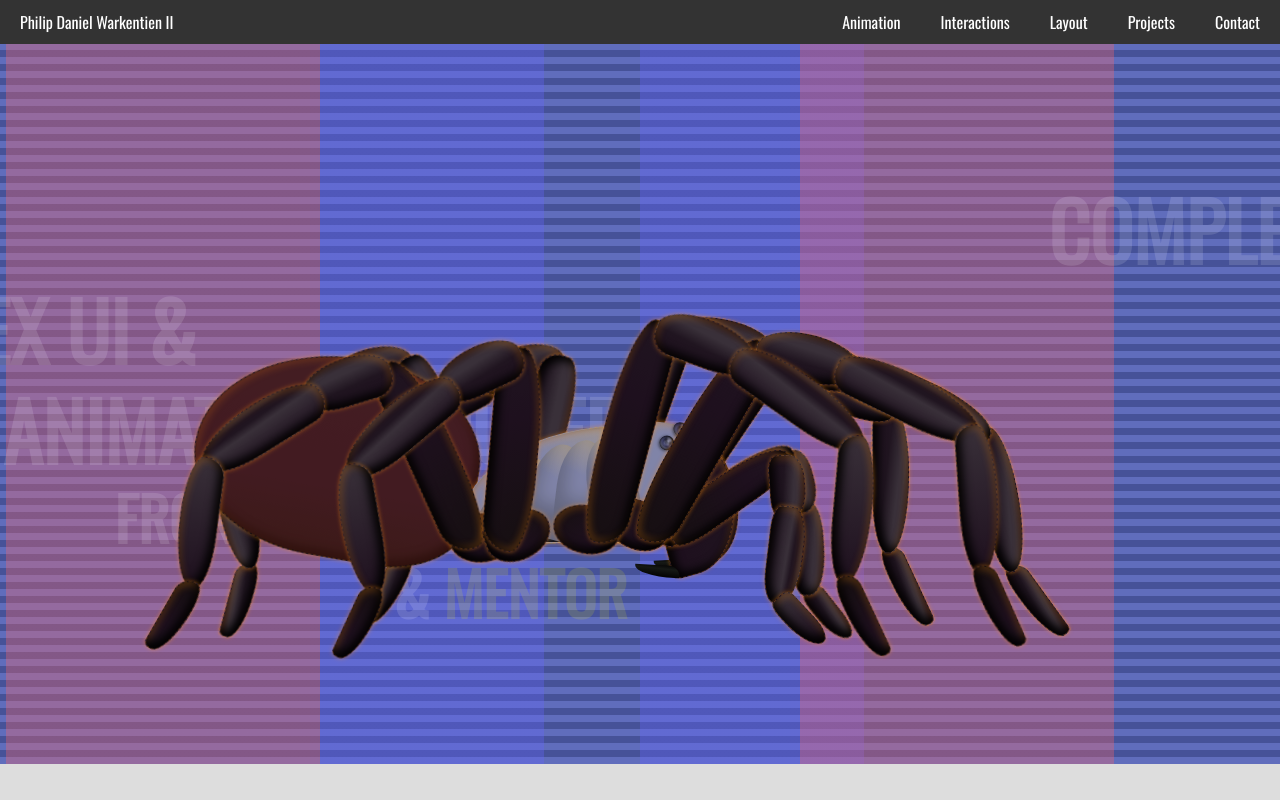
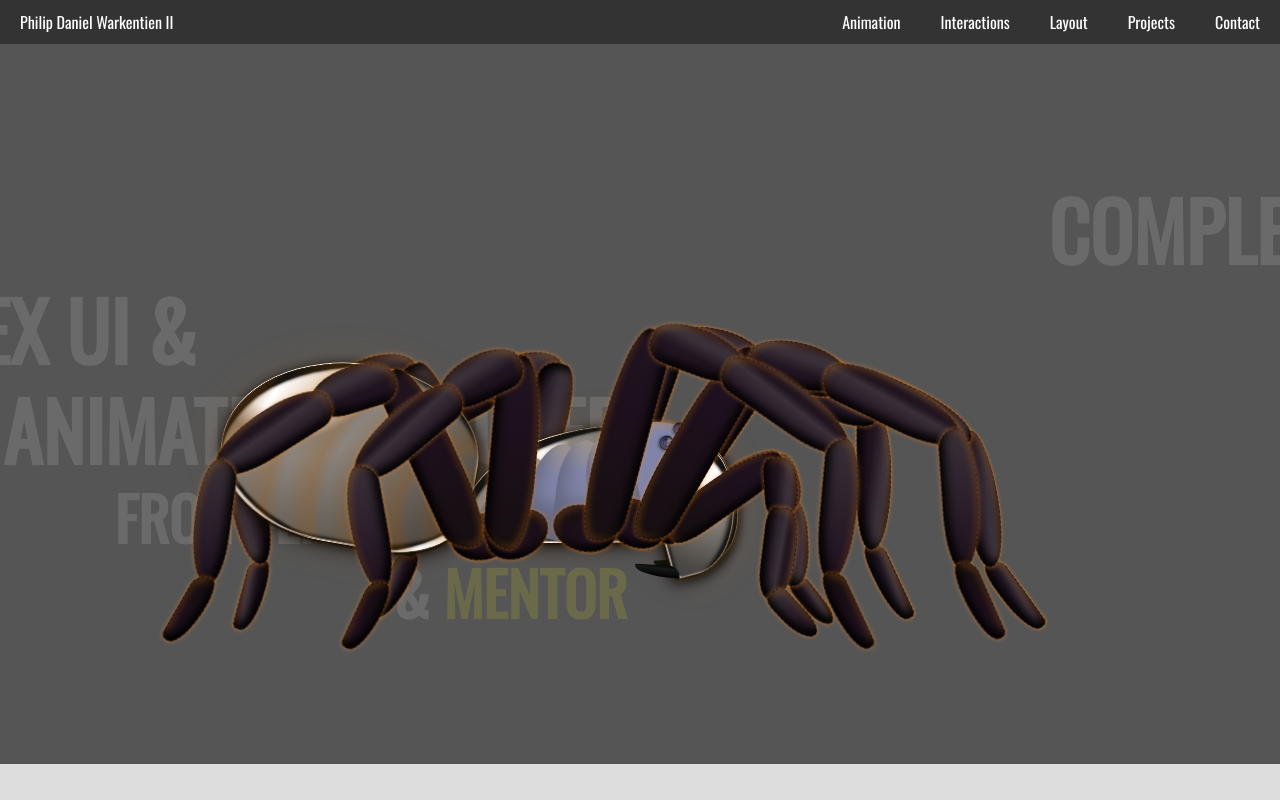
Before and after one commit to warkentien2/warkentien2, a React (Create React App) app: page / in a window 1280 px wide. Built offline with nearby package versions, Linux system fonts and the light colour scheme.

Commit message:
Play with colors

```diff
--- a/src/styles/css/index.css
+++ b/src/styles/css/index.css
@@ -37,16 +37,14 @@
 
 .hero {
   background: #555;
-  background: repeating-linear-gradient(0deg, #606dbc, #606dbc 7px, #465298 7px, #465298 14px);
   height: 90vh;
   overflow: hidden;
 }
 .hero::before {
-  content: "";
   position: absolute;
   left: 0;
   top: 0;
-  background: linear-gradient(90deg, transparent 25%, rgba(100, 100, 255, 0.33) 25%, rgba(100, 100, 255, 0.33) 42.5%, transparent 42.5%, transparent 62.5%, rgba(255, 100, 100, 0.33) 62.5%, rgba(255, 100, 100, 0.33) 87%, transparent 87%), linear-gradient(90deg, transparent 0.5%, rgba(255, 100, 100, 0.33) 0.5%, rgba(255, 100, 100, 0.33) 25%, transparent 25%, transparent 50%, rgba(100, 100, 255, 0.33) 50%, rgba(100, 100, 255, 0.33) 67.5%, transparent 67.5%);
+  background: linear-gradient(90deg, transparent 25%, rgba(255, 100, 100, 0.33) 25%, rgba(255, 100, 100, 0.33) 42.5%, transparent 42.5%, transparent 63.5%, rgba(255, 100, 100, 0.33) 63.5%, rgba(255, 100, 100, 0.33) 81%, transparent 81%), linear-gradient(90deg, transparent 7.5%, rgba(100, 100, 255, 0.33) 7.5%, rgba(100, 100, 255, 0.33) 25%, transparent 25%, transparent 50%, rgba(100, 100, 255, 0.33) 50%, rgba(100, 100, 255, 0.33) 67.5%, transparent 67.5%);
   width: 100%;
   height: 100%;
 }
@@ -159,12 +157,14 @@
   border: 1px dashed rgba(255, 143, 20, 0.25);
   box-shadow: inset -4px -5px 10px black, inset 3px 2px 7px rgba(255, 143, 20, 0.25), 0 0 4px rgba(255, 143, 20, 0.5);
   transform-origin: 5% 50%;
+  background: radial-gradient(circle at 20% -5%, #FFF 25%, #D8D0CD 29%, #8A847E 35%, #8A847E 42.5%, #4D4945 85%, #3F3F47 100%) !important;
+  box-shadow: inset -3em -4.5em 0.175em -5.125em #FFF, inset -4.625em -2.75em 0.175em -5.125em #FFF, inset -4.625em -2.75em 0.125em -5em #D8D0CD, inset -3em -4.5em 0.125em -5em #D8D0CD, inset 2em -2.5em 0.125em -3em #D8D0CD, inset -0.125em -0.175em 0.125em -0.125em #D8D0CD, inset 0 -0.0525em 0.1em -0.0125em #D8D0CD, inset -2em -5.25em 0.25em -5em #131210, inset -3.8em -2.75em 0.25em -4em #131210, inset 1.875em -2.375em 0.175em -2.5em #131210, inset 3.625em 2.625em 0.125em -4em #131210, inset 1.875em 3em 0.125em -3em #131210, inset 0.5em 0.375em 0.125em -0.375em #131210, inset -2em 2.25em 0.25em -2.75em #131210, inset 3.625em 2.625em 0.25em -3.9em #4D4945, inset 1.875em 3em 0.25em -2.95em #4D4945, inset -1.125em 2.125em 0.375em -2em #4D4945, 0.075em 0.175em 0.2em 0.0125em rgba(0, 0, 0, 0.75), 0.125em 0.1em 0.75em 0.175em rgba(0, 0, 0, 0.35), 0.5em 0.5em 1em 0.25em rgba(0, 0, 0, 0.25), -0.25em 0.5em 1.5em 0.5em rgba(0, 0, 0, 0.1), 0 0 3.5em rgba(238, 162, 66, 0.125), 0.125em 0.125em 0.25em -0.05em rgba(238, 162, 66, 0.75), 0.125em 0.125em 0.75em 0.125em rgba(0, 0, 0, 0.25), 0.125em 0.125em 0.5em -0.05em rgba(238, 162, 66, 0.25) !important;
 }
 .x-body-part.x-abdomen {
-  left: -137.5%;
-  top: -40.5%;
-  width: calc(22.67em + 2px);
-  height: calc(16em + 2px);
+  left: -123.75%;
+  top: -36.45%;
+  width: calc(20.4em + 2px);
+  height: calc(14.4em + 2px);
   border-radius: 60% 50% 35% 50%;
   transform-origin: 97.5% 60.5%;
   transform: rotate(10deg);
@@ -178,7 +178,7 @@
   width: 100%;
   height: 100%;
   border-radius: inherit;
-  background-color: #8b302955;
+  background-image: radial-gradient(circle at 100% 75%, transparent 5%, #a0520040 10%, transparent 20%, #a0520040 25%, transparent 35%, #a0520040 40%, transparent 50%, #a0520040 55%, transparent 65%, #a0520040 70%, transparent 80%, #a0520040 85%);
 }
 .x-body-part.x-abdomen::after {
   left: 97.5%;
@@ -308,8 +308,8 @@
   top: 50%;
 }
 .x-body-part .x-leg {
-  width: calc(17.33em + 2px);
-  height: calc(3.73em + 2px);
+  width: calc(16.46em + 2px);
+  height: calc(3.54em + 2px);
   left: 70%;
   top: 60%;
   transform-origin: 10% 55%;
@@ -328,8 +328,8 @@
   transform: rotate(30deg);
 }
 .x-body-part .x-leg.x-leg--background {
-  width: calc(17.28em + 2px);
-  height: calc(3.71em + 2px);
+  width: calc(16.41em + 2px);
+  height: calc(3.52em + 2px);
   z-index: -2;
 }
 .x-body-part .x-leg.x-leg--background.x-pedipalp {
@@ -562,8 +562,8 @@
   left: 95%;
   top: 60%;
   transform: rotate(60deg);
-  width: calc(10.67em + 2px);
-  height: calc(2.93em + 2px);
+  width: calc(10.14em + 2px);
+  height: calc(2.78em + 2px);
 }
 .x-body-part .x-pedipalp .x-leg-parts {
   border-radius: 40% 50% 35% 25%;
@@ -585,16 +585,18 @@
   height: calc(70% + 2px);
   border-radius: 1em 50% 80% 30%;
 }
-.x-body-part .pedipalp-2 {
+.x-body-part .x-pedipalp.pedipalp-2 {
   transform: rotate(32.5deg);
+  width: calc(9.63em + 2px) !important;
+  height: calc(2.64em + 2px) !important;
 }
-.x-body-part .pedipalp-2 .x-femur {
+.x-body-part .x-pedipalp.pedipalp-2 .x-femur {
   transform: rotate(-67.5deg);
 }
-.x-body-part .pedipalp-2 .x-patella {
+.x-body-part .x-pedipalp.pedipalp-2 .x-patella {
   transform: rotate(110deg);
 }
-.x-body-part .pedipalp-2 .x-metatarsus {
+.x-body-part .x-pedipalp.pedipalp-2 .x-metatarsus {
   transform: rotate(-35deg);
 }
 
--- a/src/styles/scss/_App.scss
+++ b/src/styles/scss/_App.scss
@@ -49,24 +49,24 @@
   $bg: #555;
 
   &::before {
-    content: '';
+    // content: '';
     position: absolute;
     left: 0;
     top: 0;
     background: linear-gradient(90deg,
                   transparent 25%,
-                  rgba(100, 100, 255, 0.33) 25%,
-                  rgba(100, 100, 255, 0.33) 42.5%,
+                  rgba(255, 100, 100, 0.33) 25%,
+                  rgba(255, 100, 100, 0.33) 42.5%,
                   transparent 42.5%,
-                  transparent 62.5%,
-                  rgba(255, 100, 100, 0.33) 62.5%,
-                  rgba(255, 100, 100, 0.33) 87%,
-                  transparent 87%
+                  transparent 63.5%,
+                  rgba(255, 100, 100, 0.33) 63.5%,
+                  rgba(255, 100, 100, 0.33) 81%,
+                  transparent 81%
                 ),
                 linear-gradient(90deg,
-                  transparent 0.5%,
-                  rgba(255, 100, 100, 0.33) 0.5%,
-                  rgba(255, 100, 100, 0.33) 25%,
+                  transparent 7.5%,
+                  rgba(100, 100, 255, 0.33) 7.5%,
+                  rgba(100, 100, 255, 0.33) 25%,
                   transparent 25%,
                   transparent 50%,
                   rgba(100, 100, 255, 0.33) 50%,
@@ -78,13 +78,13 @@
   }
 
   background: $bg;
-  background: repeating-linear-gradient(
-    0deg,
-    #606dbc,
-    #606dbc 7px,
-    #465298 7px,
-    #465298 14px
-  );
+  // background: repeating-linear-gradient(
+  //   0deg,
+  //   #606dbc,
+  //   #606dbc 7px,
+  //   #465298 7px,
+  //   #465298 14px
+  // );
   height: 90vh;
   overflow: hidden;
 
--- a/src/styles/scss/_Tarantula.scss
+++ b/src/styles/scss/_Tarantula.scss
@@ -97,14 +97,14 @@ $steel-c8: #131210;
     border: $border;
     box-shadow: $body-shadow;
     transform-origin: 5% 50%;
-    // background: radial-gradient(circle at 20% -5%, $steel-c1 25%, $steel-c2 29%, $steel-c3 35%, $steel-c3 42.5%, $steel-c6 85%, $steel-c7 100%) !important;
-    // box-shadow: inset -3em -4.5em 0.175em -5.125em $steel-c1, inset -4.625em -2.75em 0.175em -5.125em $steel-c1, inset -4.625em -2.75em 0.125em -5em $steel-c2, inset -3em -4.5em 0.125em -5em $steel-c2, inset 2em -2.5em 0.125em -3em $steel-c2, inset -0.125em -0.175em 0.125em -0.125em $steel-c2, inset 0 -0.0525em 0.1em -0.0125em $steel-c2, inset -2em -5.25em 0.25em -5em $steel-c8, inset -3.8em -2.75em 0.25em -4em $steel-c8, inset 1.875em -2.375em 0.175em -2.5em $steel-c8, inset 3.625em 2.625em 0.125em -4em $steel-c8, inset 1.875em 3em 0.125em -3em $steel-c8, inset 0.5em 0.375em 0.125em -0.375em $steel-c8, inset -2em 2.25em 0.25em -2.75em $steel-c8, inset 3.625em 2.625em 0.25em -3.9em $steel-c6, inset 1.875em 3em 0.25em -2.95em $steel-c6, inset -1.125em 2.125em 0.375em -2em $steel-c6, 0.075em 0.175em 0.2em 0.0125em rgba(0, 0, 0, 0.75), 0.125em 0.1em 0.75em 0.175em rgba(0, 0, 0, 0.35), 0.5em 0.5em 1em 0.25em rgba(0, 0, 0, 0.25), -0.25em 0.5em 1.5em 0.5em rgba(0, 0, 0, 0.1), 0 0 3.5em rgba(238,162,66, 0.125), 0.125em 0.125em 0.25em -0.05em rgba(238,162,66, 0.75), 0.125em 0.125em 0.75em 0.125em rgba(0, 0, 0, 0.25), 0.125em 0.125em 0.5em -0.05em rgba(238,162,66, 0.25) !important;
+    background: radial-gradient(circle at 20% -5%, $steel-c1 25%, $steel-c2 29%, $steel-c3 35%, $steel-c3 42.5%, $steel-c6 85%, $steel-c7 100%) !important;
+    box-shadow: inset -3em -4.5em 0.175em -5.125em $steel-c1, inset -4.625em -2.75em 0.175em -5.125em $steel-c1, inset -4.625em -2.75em 0.125em -5em $steel-c2, inset -3em -4.5em 0.125em -5em $steel-c2, inset 2em -2.5em 0.125em -3em $steel-c2, inset -0.125em -0.175em 0.125em -0.125em $steel-c2, inset 0 -0.0525em 0.1em -0.0125em $steel-c2, inset -2em -5.25em 0.25em -5em $steel-c8, inset -3.8em -2.75em 0.25em -4em $steel-c8, inset 1.875em -2.375em 0.175em -2.5em $steel-c8, inset 3.625em 2.625em 0.125em -4em $steel-c8, inset 1.875em 3em 0.125em -3em $steel-c8, inset 0.5em 0.375em 0.125em -0.375em $steel-c8, inset -2em 2.25em 0.25em -2.75em $steel-c8, inset 3.625em 2.625em 0.25em -3.9em $steel-c6, inset 1.875em 3em 0.25em -2.95em $steel-c6, inset -1.125em 2.125em 0.375em -2em $steel-c6, 0.075em 0.175em 0.2em 0.0125em rgba(0, 0, 0, 0.75), 0.125em 0.1em 0.75em 0.175em rgba(0, 0, 0, 0.35), 0.5em 0.5em 1em 0.25em rgba(0, 0, 0, 0.25), -0.25em 0.5em 1.5em 0.5em rgba(0, 0, 0, 0.1), 0 0 3.5em rgba(238,162,66, 0.125), 0.125em 0.125em 0.25em -0.05em rgba(238,162,66, 0.75), 0.125em 0.125em 0.75em 0.125em rgba(0, 0, 0, 0.25), 0.125em 0.125em 0.5em -0.05em rgba(238,162,66, 0.25) !important;
 
   &.x-abdomen {
-    left: -137.5%;
-    top: -40.5%;
-    width: calc(22.67em + 2px);
-    height: calc(16em + 2px);
+    left: -123.75%;
+    top: -36.45%;
+    width: calc(20.4em + 2px);
+    height: calc(14.4em + 2px);
     border-radius: 60% 50% 35% 50%;
     transform-origin: 97.5% 60.5%;
     transform: rotate(10deg);
@@ -118,7 +118,21 @@ $steel-c8: #131210;
       width: 100%;
       height: 100%;
       border-radius: inherit;
-      background-color: #8b302955; // rgba(255, 143, 20, 0.075);
+      // background-color: #8b3029aa;
+      background-image: radial-gradient(circle at 100% 75%,
+        transparent 5%,
+        #a0520040 10%,
+        transparent 20%,
+        #a0520040 25%,
+        transparent 35%,
+        #a0520040 40%,
+        transparent 50%,
+        #a0520040 55%,
+        transparent 65%,
+        #a0520040 70%,
+        transparent 80%,
+        #a0520040 85%
+      ); // #8b302955; // rgba(255, 143, 20, 0.075);
     }
 
     &::after {
@@ -275,8 +289,8 @@ $steel-c8: #131210;
   }
 
   .x-leg {
-    width: calc(17.33em + 2px);
-    height: calc(3.73em + 2px);
+    width: calc(16.46em + 2px);
+    height: calc(3.54em + 2px);
     left: 70%;
     top: 60%;
     transform-origin: 10% 55%;
@@ -305,8 +319,8 @@ $steel-c8: #131210;
     }
 
     &.x-leg--background {
-      width: calc(17.28em + 2px);
-      height: calc(3.71em + 2px);
+      width: calc(16.41em + 2px);
+      height: calc(3.52em + 2px);
       z-index: -2;
 
       &.x-pedipalp {
@@ -612,8 +626,8 @@ $steel-c8: #131210;
     left: 95%;
     top: 60%;
     transform: rotate(60deg);
-    width: calc(10.67em + 2px);
-    height: calc(2.93em + 2px);
+    width: calc(10.14em + 2px);
+    height: calc(2.78em + 2px);
 
     .x-leg-parts {
       border-radius: 40% 50% 35% 25%;
@@ -639,10 +653,11 @@ $steel-c8: #131210;
       height: calc(70% + 2px);
       border-radius: 1em 50% 80% 30%;
     }
-  }
 
-  .pedipalp-2 {
+    &.pedipalp-2 {
       transform: rotate(32.5deg);
+      width: calc(9.63em + 2px) !important;
+      height: calc(2.64em + 2px) !important;
 
       .x-femur {
         transform: rotate(-67.5deg);
@@ -657,3 +672,4 @@ $steel-c8: #131210;
       }
     }
   }
+}
```
Also changed, not shown: 1 other file (tests, documents, lock files or other folders). Lines whose indentation alone changed are shown as unchanged.
